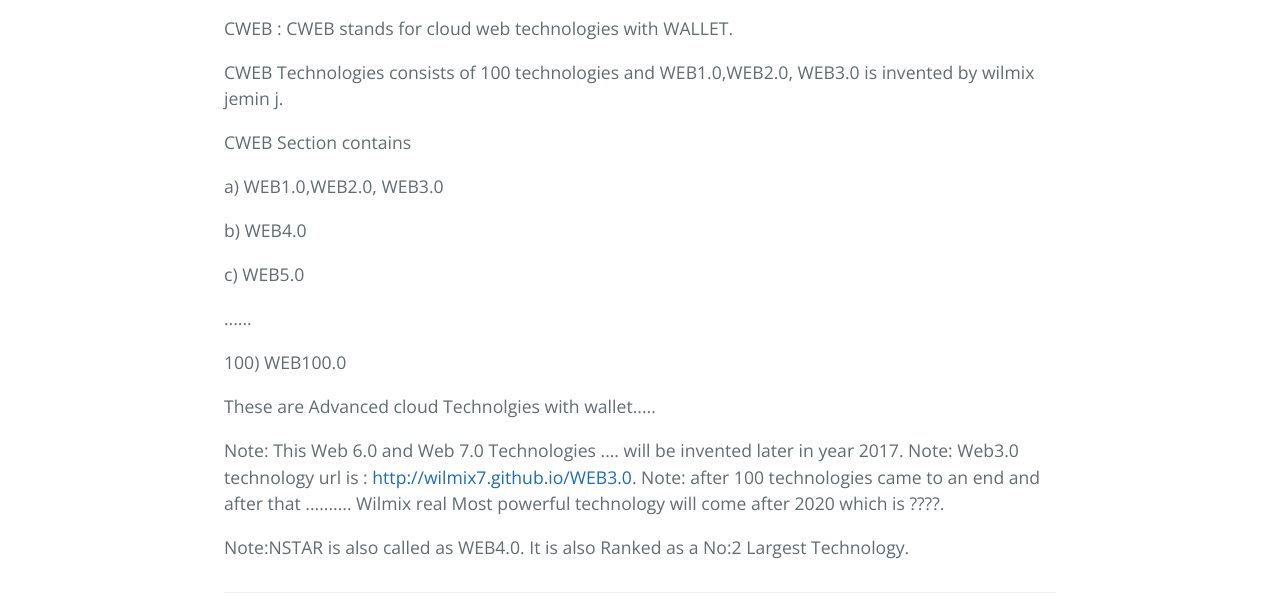
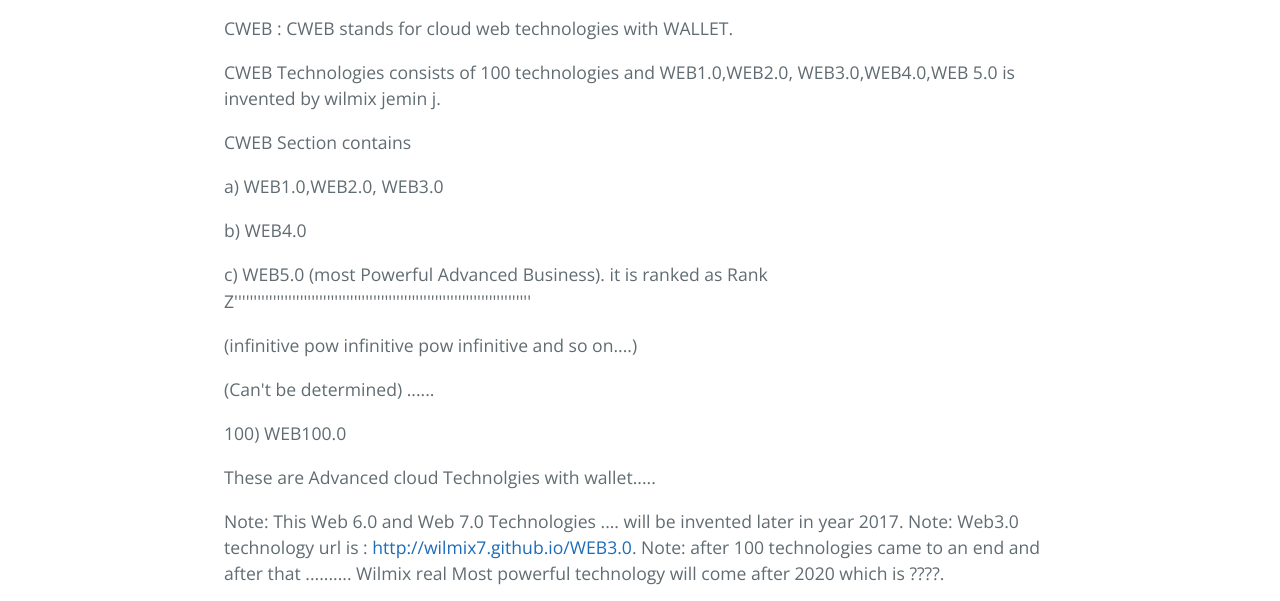
Before and after one commit to wilmixjemin8/CWEB, a plain HTML site: page index.html in a window 1280 px wide. Shown: the part 470-1071 px from the top of the page. Drawn offline with nearby package versions, Linux system fonts and the light colour scheme.

```diff
--- a/index.html
+++ b/index.html
@@ -24,7 +24,7 @@
 
 <p>CWEB  :  CWEB  stands  for  cloud  web  technologies  with WALLET.  </p>
 
-<p>CWEB Technologies consists  of 100 technologies and   WEB1.0,WEB2.0, WEB3.0  is invented   by  wilmix  jemin  j.</p>
+<p>CWEB Technologies consists  of 100 technologies and   WEB1.0,WEB2.0, WEB3.0,WEB4.0,WEB 5.0  is invented   by  wilmix  jemin  j.</p>
 
 <p>CWEB Section contains   </p>
 
@@ -32,9 +32,13 @@
 
 <p>b) WEB4.0 </p>
 
-<p>c) WEB5.0 </p>
+<p>c) WEB5.0 (most Powerful Advanced Business).
+it is ranked as Rank Z'''''''''''''''''''''''''''''''''''''''''''''''''''''''''''''''''''''''''''''</p>
 
-<p>......</p>
+<p>(infinitive  pow  infinitive pow infinitive  and  so on....)</p>
+
+<p>(Can't be determined)
+......</p>
 
 <p>100) WEB100.0</p>
 
--- a/params.json
+++ b/params.json
@@ -1,6 +1,6 @@
 {
   "name": "Cweb",
   "tagline": "CWEB  :  CWEB  stands  for  cloud  web  technologies  with WALLET",
-  "body": "# CWEB\r\nCWEB  :  CWEB  stands  for  cloud  web  technologies  with WALLET.  \r\n\r\nCWEB Technologies consists  of 100 technologies and   WEB1.0,WEB2.0, WEB3.0  is invented   by  wilmix  jemin  j.\r\n\r\nCWEB Section contains   \r\n\r\n\r\na) WEB1.0,WEB2.0, WEB3.0\r\n\r\n\r\nb) WEB4.0 \r\n\r\nc) WEB5.0 \r\n\r\n......\r\n\r\n\r\n100) WEB100.0\r\n\r\nThese  are Advanced  cloud  Technolgies with  wallet.....\r\n\r\nNote: This   Web 6.0 and  Web  7.0 Technologies .... will  be  invented later  in  year  2017. \r\nNote: Web3.0  technology  url is  : http://wilmix7.github.io/WEB3.0.\r\nNote: after  100  technologies came to  an end  and  after  that ..........\r\nWilmix  real  Most  powerful   technology will come  after   2020  which  is  ????.\r\n\r\nNote:NSTAR  is  also called  as  WEB4.0.\r\nIt  is  also Ranked  as a No:2  Largest Technology.\r\n\r\n",
+  "body": "# CWEB\r\nCWEB  :  CWEB  stands  for  cloud  web  technologies  with WALLET.  \r\n\r\nCWEB Technologies consists  of 100 technologies and   WEB1.0,WEB2.0, WEB3.0,WEB4.0,WEB 5.0  is invented   by  wilmix  jemin  j.\r\n\r\nCWEB Section contains   \r\n\r\n\r\na) WEB1.0,WEB2.0, WEB3.0\r\n\r\n\r\nb) WEB4.0 \r\n\r\nc) WEB5.0 (most Powerful Advanced Business).\r\nit is ranked as Rank Z'''''''''''''''''''''''''''''''''''''''''''''''''''''''''''''''''''''''''''''\r\n\r\n(infinitive  pow  infinitive pow infinitive  and  so on....)\r\n\r\n(Can't be determined)\r\n......\r\n\r\n\r\n100) WEB100.0\r\n\r\nThese  are Advanced  cloud  Technolgies with  wallet.....\r\n\r\nNote: This   Web 6.0 and  Web  7.0 Technologies .... will  be  invented later  in  year  2017. \r\nNote: Web3.0  technology  url is  : http://wilmix7.github.io/WEB3.0.\r\nNote: after  100  technologies came to  an end  and  after  that ..........\r\nWilmix  real  Most  powerful   technology will come  after   2020  which  is  ????.\r\n\r\nNote:NSTAR  is  also called  as  WEB4.0.\r\nIt  is  also Ranked  as a No:2  Largest Technology.\r\n\r\n",
   "note": "Don't delete this file! It's used internally to help with page regeneration."
 }
```
